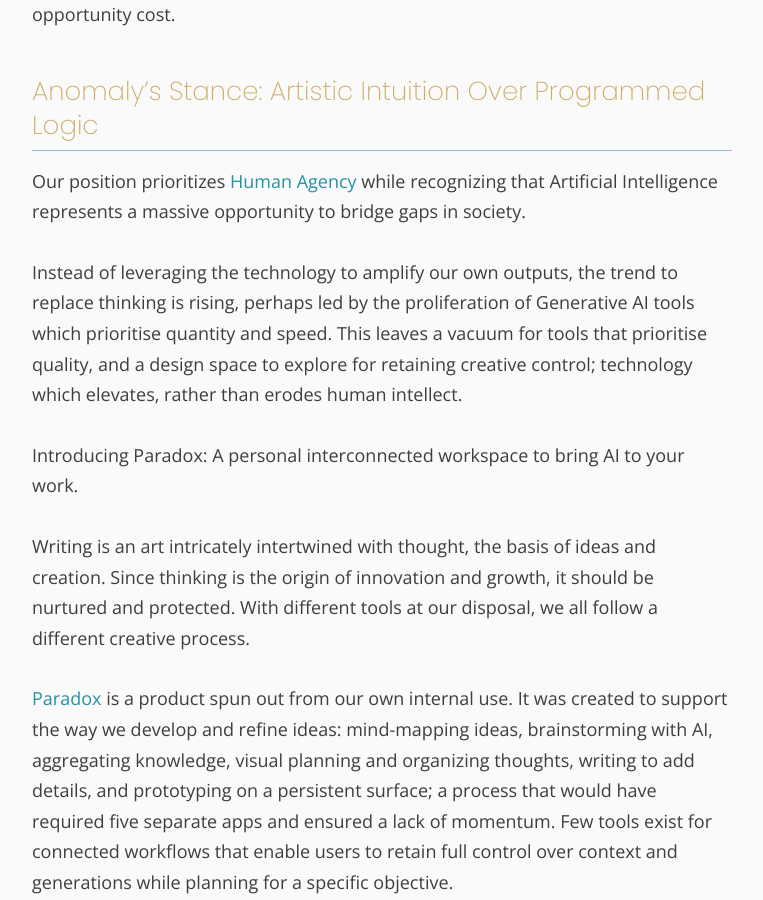
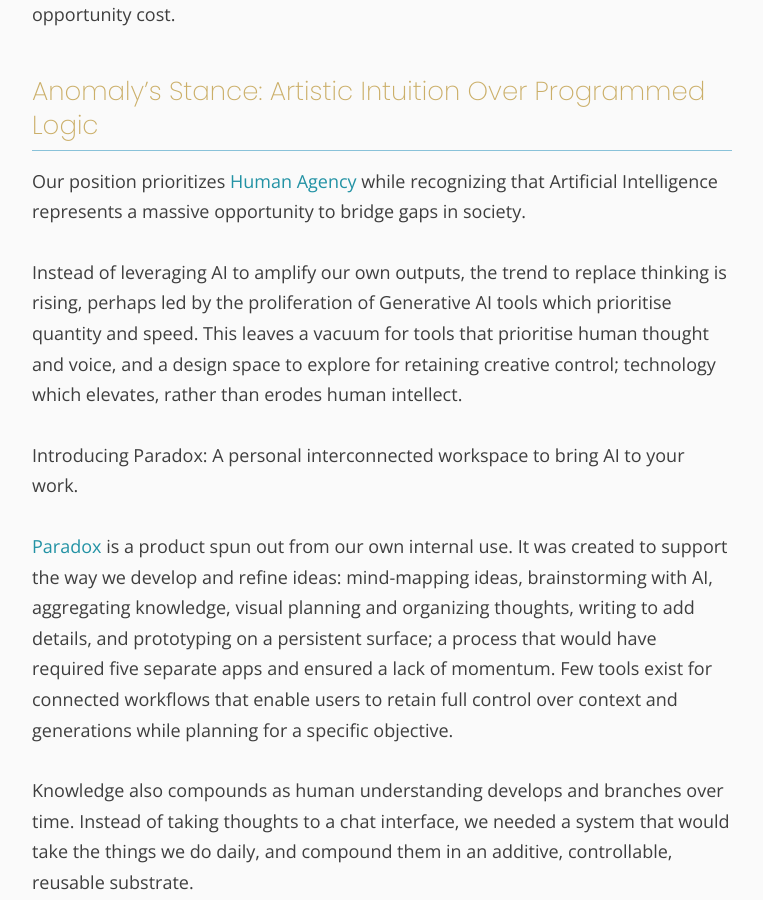
Before and after one commit to anomalyae/thinking, a Jekyll site: the page built from _posts/2025-06-05-Computation-is-not-thought.md, in a window 1280 px wide and 900 px high, scrolled down 5319 px. Shown: the whole window, without its empty margins (258-1021 px from the left). Built offline with Jekyll 4.4.1, drawn with Linux system fonts in a browser that asks for light colours; nearby versions of some CDN libraries; comment, search, counter and statistics services are not loaded; a style sheet for code colours, icons or effects is not loaded; some of the changed text lies outside the part shown.

Commit message:
update computation article 3

```diff
--- a/_posts/2025-06-05-Computation-is-not-thought.md
+++ b/_posts/2025-06-05-Computation-is-not-thought.md
@@ -271,11 +271,10 @@
 
 <p class="font-nevermind"> Our position prioritizes <a href="#" target="_blank" class="blue"> Human Agency</a> while recognizing that Artificial Intelligence represents a massive opportunity to bridge gaps in society.</p>
 
-<p class="font-nevermind"> Instead of leveraging the technology to amplify our own outputs, the trend to replace thinking is rising, perhaps led by the proliferation of Generative AI tools which prioritise quantity and speed. This leaves a vacuum for tools that prioritise quality, and a design space to explore for retaining creative control; technology which elevates, rather than erodes human intellect.</p>
+<p class="font-nevermind"> Instead of leveraging AI to amplify our own outputs, the trend to replace thinking is rising, perhaps led by the proliferation of Generative AI tools which prioritise quantity and speed. This leaves a vacuum for tools that prioritise human thought and voice, and a design space to explore for retaining creative control; technology which elevates, rather than erodes human intellect.</p>
 
 <p class="font-nevermind">Introducing Paradox: A personal interconnected workspace to bring AI to your work. </p>
 
-<p class="font-nevermind">Writing is an art intricately intertwined with thought, the basis of ideas and creation. Since thinking is the origin of innovation and growth, it should be nurtured and protected. With different tools at our disposal, we all follow a different creative process.</p>
 
 <p><a href="https://www.paradox.website" class="blue" target="_blank">Paradox</a> is a product spun out from our own internal use. It was created to support the way we develop and refine ideas: mind-mapping ideas, brainstorming with AI, aggregating knowledge, visual planning and organizing thoughts, writing to add details, and prototyping on a persistent surface; a process that would have required five separate apps and ensured a lack of momentum. Few tools exist for connected workflows that enable users to retain full control over context and generations while planning for a specific objective.</p>
 
```
Also changed, not shown: other parts of _posts/2025-06-05-Computation-is-not-thought.md (+1 -1 lines).
